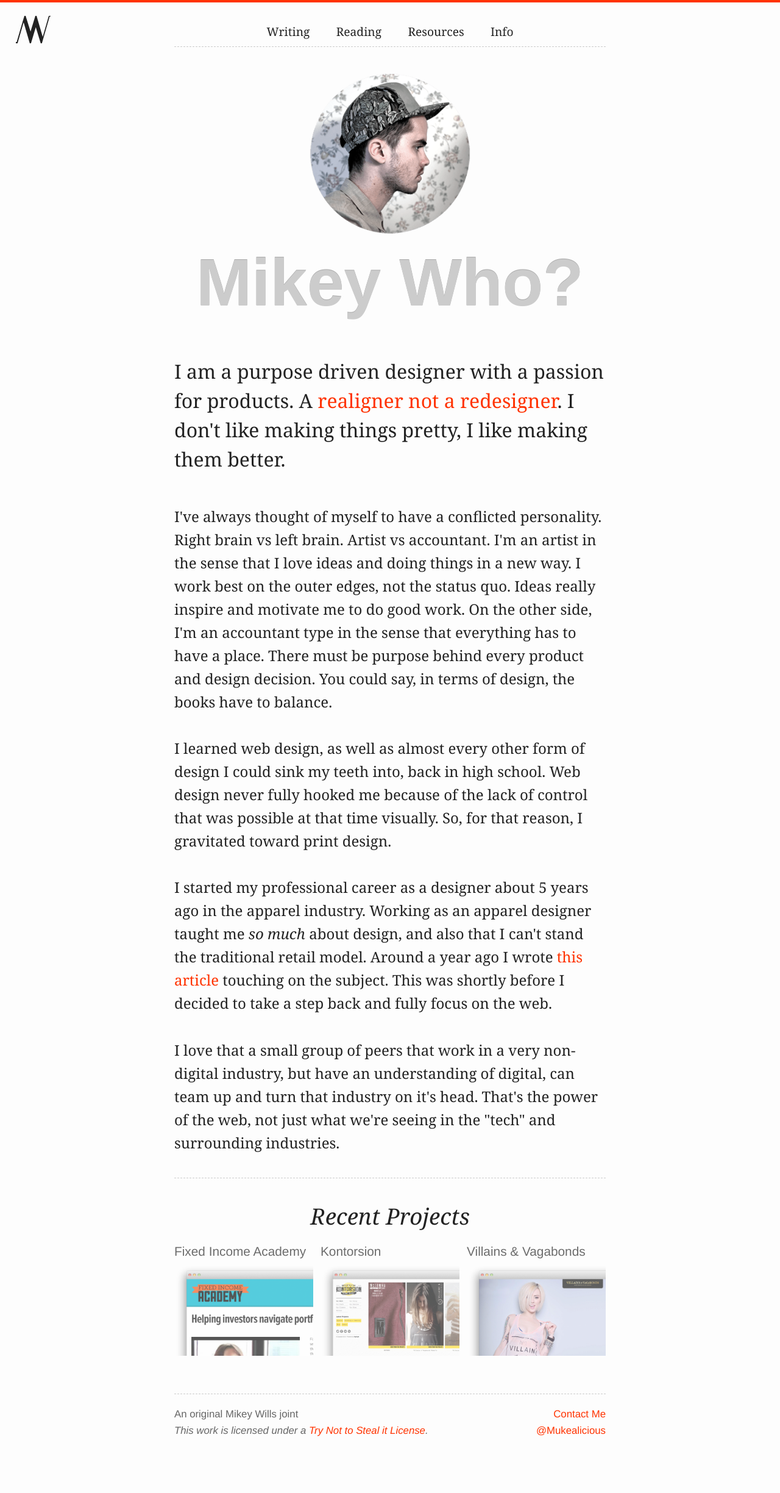
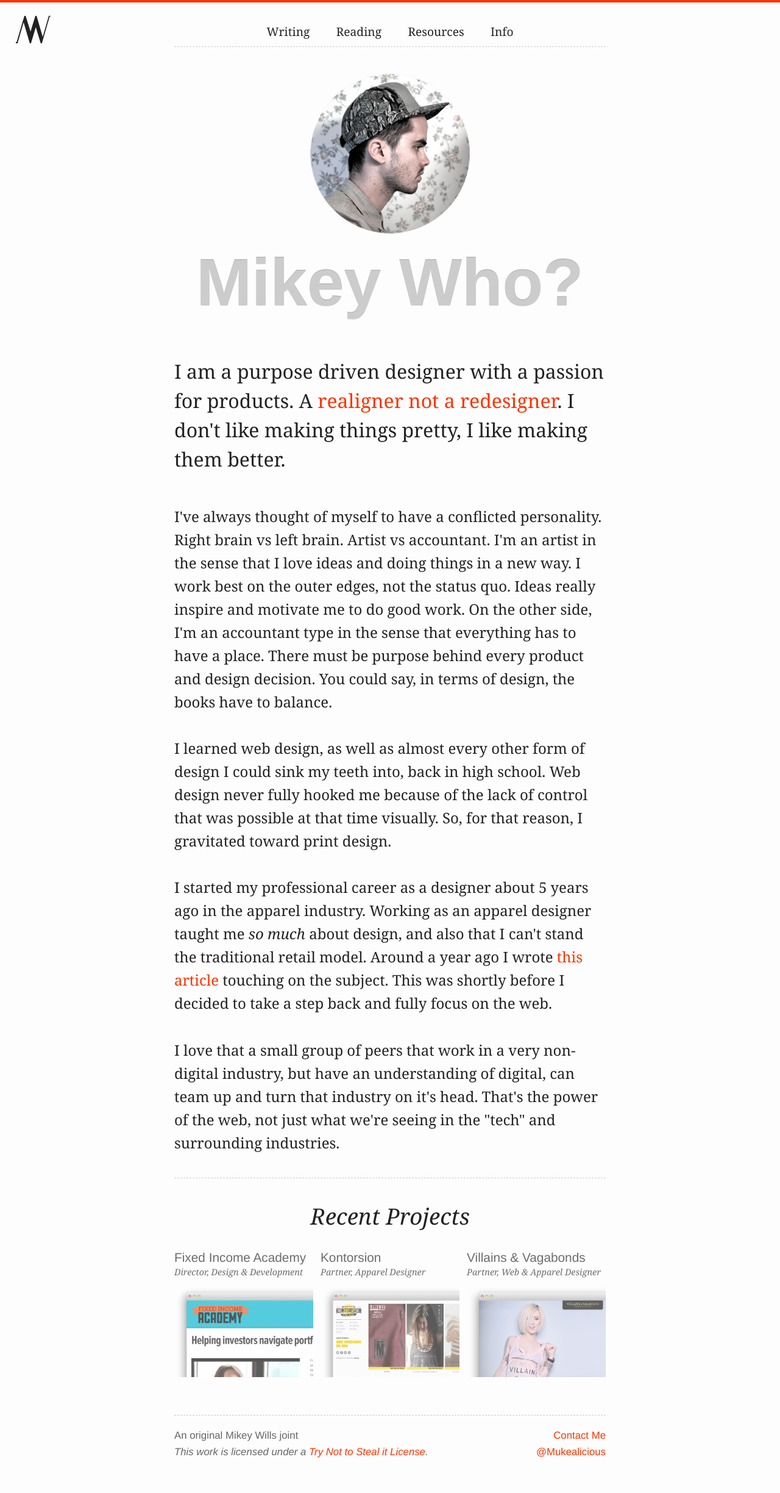
Before and after one commit to mukealicious/mukealicious.github.io, a Jekyll site: the page built from info.html, in a window 1280 px wide. Shown: the whole page at 61% size. Built offline with Jekyll 4.4.1, drawn with Linux system fonts in a browser that asks for light colours; Markdown is read by kramdown in place of the engine named in the settings; before the commit the page ends 2414 px from its top, so only the background shows below that.

Commit message:
Include titles and breakpoints on recent projects

```diff
--- a/info.html
+++ b/info.html
@@ -25,18 +25,21 @@ title: Info
     <div class="project">
       <a href="http://www.fixedincomeacademy.com" title="Fixed Income Academy">
       <h4>Fixed Income Academy</h4>
+      <span class='sub'>Director, Design &amp; Development</span>
       <img src="images/fia.png" alt="Fixed Income Academy">
       </a>
     </div>
     <div class="project">
       <a href="http://www.kontorsioninc.com" title="Kontorsion">
       <h4>Kontorsion</h4>
+      <span class='sub'>Partner, Apparel Designer</span>
       <img src="images/kon.png" alt="Kontorsion">
       </a>
     </div>
     <div class="project">
       <a href="http://www.villainsandvagabonds.com" title="Villains &amp; Vagabonds">
       <h4>Villains &amp; Vagabonds</h4>
+      <span class='sub'>Partner, Web &amp; Apparel Designer</span>
       <img src="images/vv.png" alt="Villains &amp; Vagabonds">
       </a>
     </div>
--- a/sass/_base.scss
+++ b/sass/_base.scss
@@ -42,6 +42,8 @@ h4 { @include adjust-font-size-to(26px); font-family: $title; font-weight: 400;}
 .emote { font-family: $longform; font-weight: 400; font-style: italic; }
 
 .emphasize { @include adjust-font-size-to(40px); line-height: 1.5em; }
+
+.sub { @include adjust-font-size-to(18px); font-style: italic; }
 
 /* --------------------------------------------------------------------
    Colors
--- a/stylesheets/screen.css
+++ b/stylesheets/screen.css
@@ -130,6 +130,13 @@ h4 {
   line-height: 1.5em;
 }
 
+/* line 46, ../sass/_base.scss */
+.sub {
+  font-size: 0.6em;
+  line-height: 2.667em;
+  font-style: italic;
+}
+
 /* --------------------------------------------------------------------
    Colors
 -------------------------------------------------------------------- */
@@ -139,7 +146,7 @@ h4 {
 /* --------------------------------------------------------------------
    Global
 -------------------------------------------------------------------- */
-/* line 82, ../sass/_base.scss */
+/* line 84, ../sass/_base.scss */
 body {
   font-family: "adobe-garamond-pro", Georgia, serif;
   -webkit-font-smoothing: antialiased;
@@ -148,12 +155,12 @@ body {
   border-top: 0.2em solid #ff3300;
 }
 
-/* line 90, ../sass/_base.scss */
+/* line 92, ../sass/_base.scss */
 img, object {
   max-width: 100%;
 }
 
-/* line 94, ../sass/_base.scss */
+/* line 96, ../sass/_base.scss */
 a {
   color: #ff3300;
   text-decoration: none;
@@ -163,28 +170,28 @@ a {
   -o-transition-duration: 0.2s;
   transition-duration: 0.2s;
 }
-/* line 98, ../sass/_base.scss */
+/* line 100, ../sass/_base.scss */
 a:hover {
   text-decoration: underline;
 }
 
-/* line 103, ../sass/_base.scss */
+/* line 105, ../sass/_base.scss */
 p {
   margin-bottom: 1.6em;
 }
 
-/* line 107, ../sass/_base.scss */
+/* line 109, ../sass/_base.scss */
 em {
   font-style: italic;
 }
 
-/* line 111, ../sass/_base.scss */
+/* line 113, ../sass/_base.scss */
 ::selection {
   background: #cccccc;
   /* Safari */
 }
 
-/* line 114, ../sass/_base.scss */
+/* line 116, ../sass/_base.scss */
 ::-moz-selection {
   background: #cccccc;
   /* Firefox */
@@ -324,7 +331,7 @@ article.hi {
 article.hi h2 {
   font-style: italic;
 }
-/* line 69, ../sass/_base.scss */
+/* line 71, ../sass/_base.scss */
 article.hi h2::after {
   content: ' ';
   display: block;
@@ -345,7 +352,7 @@ article.hi h2::after {
   display: inline;
   text-align: center;
 }
-/* line 69, ../sass/_base.scss */
+/* line 71, ../sass/_base.scss */
 .bio::after {
   content: ' ';
   display: block;
@@ -390,6 +397,7 @@ article.hi h2::after {
   float: left;
   margin-right: 1.695%;
   display: inline;
+  margin-top: 0.8em;
   opacity: 0.66;
   -webkit-transition-duration: 0.2s;
   -moz-transition-duration: 0.2s;
@@ -404,15 +412,20 @@ article.hi h2::after {
   #margin-left: -0.5em;
   display: inline;
 }
-/* line 137, ../sass/screen.scss */
+/* line 138, ../sass/screen.scss */
 .project:hover {
   opacity: 1;
+}
+/* line 141, ../sass/screen.scss */
+.project h4 {
+  line-height: 1;
+  margin-bottom: -0.45em;
 }
 
 /* --------------------------------------------------------------------
    Misc
 -------------------------------------------------------------------- */
-/* line 146, ../sass/screen.scss */
+/* line 151, ../sass/screen.scss */
 article.coming-soon h1 {
   margin-bottom: 1.6em;
   text-align: center;
@@ -441,27 +454,36 @@ article.coming-soon h1 {
 }
 /* < 875px */
 @media screen and (max-width: 875px) {
-  /* line 176, ../sass/screen.scss */
+  /* line 181, ../sass/screen.scss */
   .container {
     max-width: 24em;
   }
 
-  /* line 179, ../sass/screen.scss */
+  /* line 184, ../sass/screen.scss */
   img#logo {
     position: inherit;
     margin-bottom: 0.25em;
   }
 
-  /* line 183, ../sass/screen.scss */
+  /* line 188, ../sass/screen.scss */
   h1 {
     font-size: 2.095em;
     line-height: 1.545em;
   }
 
-  /* line 184, ../sass/screen.scss */
+  /* line 189, ../sass/screen.scss */
   h2 {
     font-size: 1.238em;
     line-height: 1.308em;
+  }
+
+  /* line 190, ../sass/screen.scss */
+  .project {
+    width: 100%;
+    float: right;
+    margin-right: 0;
+    #margin-left: -0.5em;
+    display: inline;
   }
 }
 /* < 490px */
@@ -472,7 +494,7 @@ article.coming-soon h1 {
     line-height: 1.5em;
   }
 
-  /* line 193, ../sass/screen.scss */
+  /* line 201, ../sass/screen.scss */
   .container {
     padding: 0 0.75em;
   }
```
Also changed, not shown: sass/screen.scss (+8 -0 lines).
